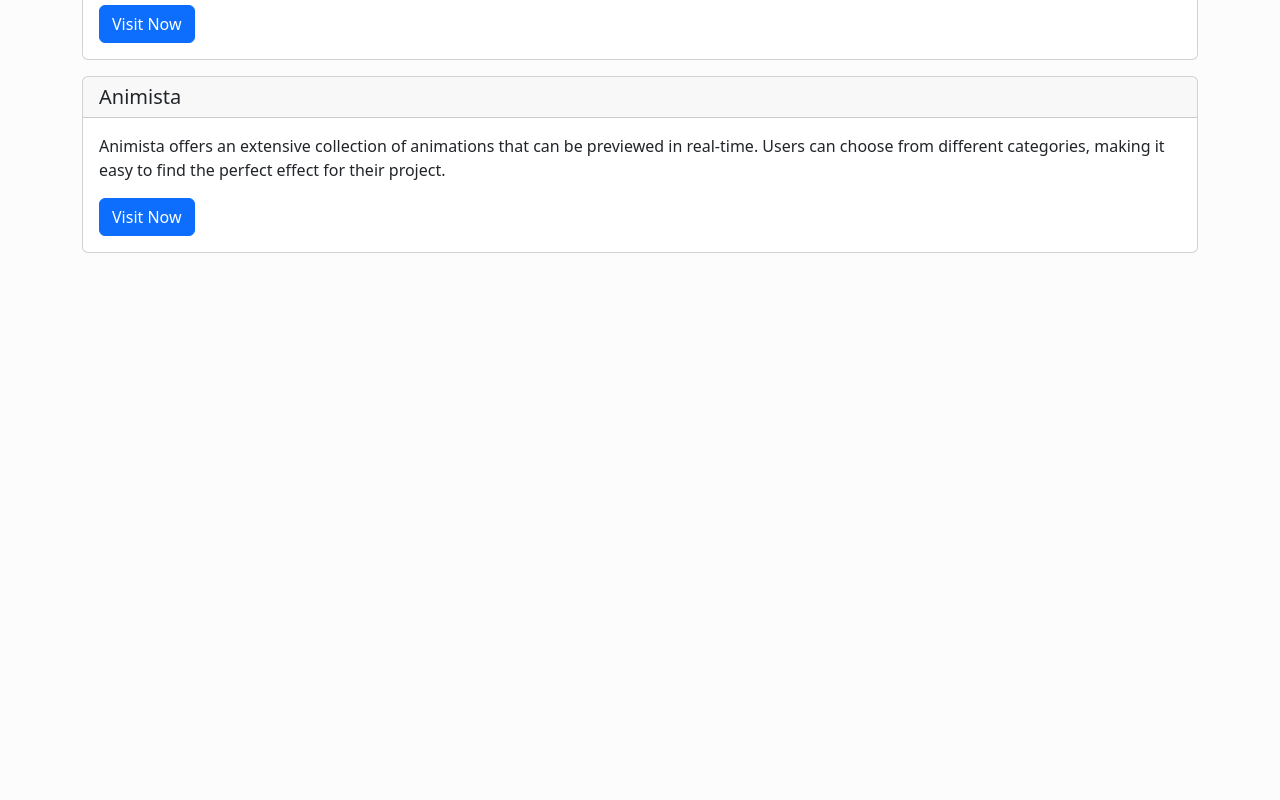
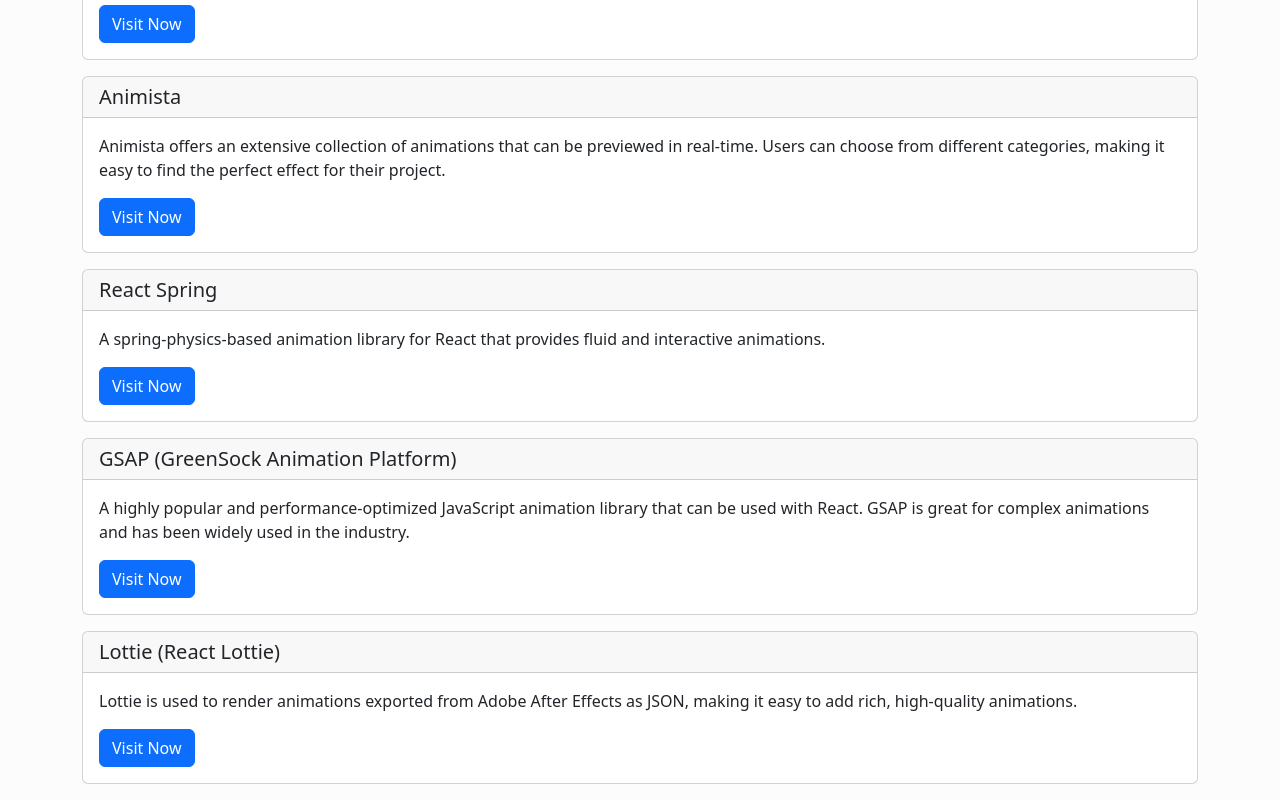
Before and after one commit to Abanoub-Abd-Elmessih/Link-Utility, a React (Vite) app: page /animation in a window 1280 px wide. Shown: the part 287-1087 px from the top of the page. Before the commit the page ends 800 px from the top, so only its background shows below. Built offline with nearby package versions, Linux system fonts and the light colour scheme.

Commit message:
Add Some Libraries

```diff
--- a/src/data/linkData.ts
+++ b/src/data/linkData.ts
@@ -23,4 +23,22 @@
       text: "Animista offers an extensive collection of animations that can be previewed in real-time. Users can choose from different categories, making it easy to find the perfect effect for their project.",
       url: "https://animista.net/",
     },
+    {
+      category: "Animation",
+      header: "React Spring",
+      text: "A spring-physics-based animation library for React that provides fluid and interactive animations.",
+      url: "https://react-spring.dev/",
+    },
+    {
+      category: "Animation",
+      header: "GSAP (GreenSock Animation Platform)",
+      text: "A highly popular and performance-optimized JavaScript animation library that can be used with React. GSAP is great for complex animations and has been widely used in the industry.",
+      url: "https://gsap.com/",
+    },
+    {
+      category: "Animation",
+      header: "Lottie (React Lottie)",
+      text: "Lottie is used to render animations exported from Adobe After Effects as JSON, making it easy to add rich, high-quality animations.",
+      url: "https://chenqingspring.github.io/react-lottie/?selectedKind=Lottie%20Animation%20View&selectedStory=with%20control&full=0&down=1&left=1&panelRight=0&downPanel=kadirahq%2Fstorybook-addon-actions%2Factions-panel",
+    },
   ];
```
